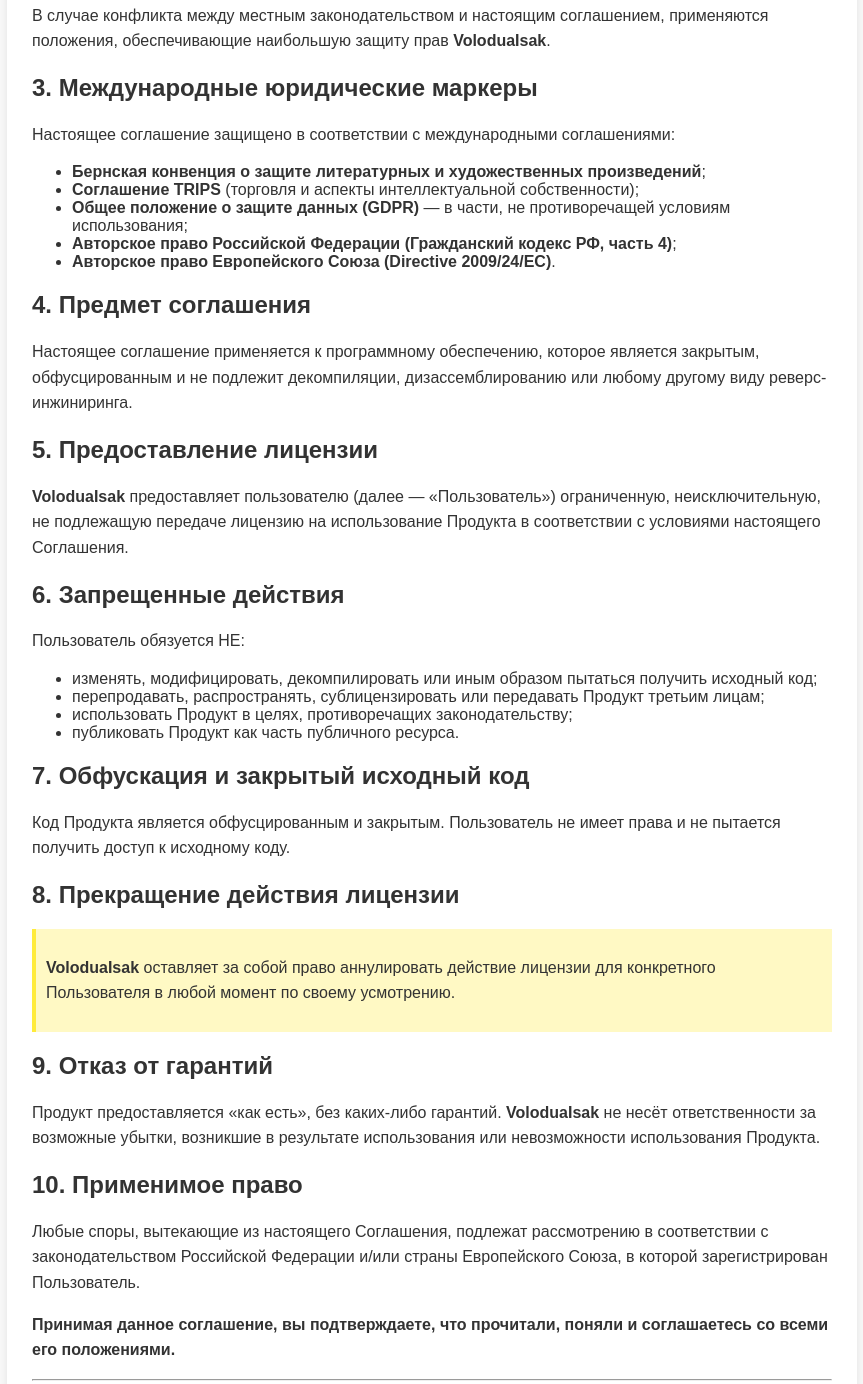
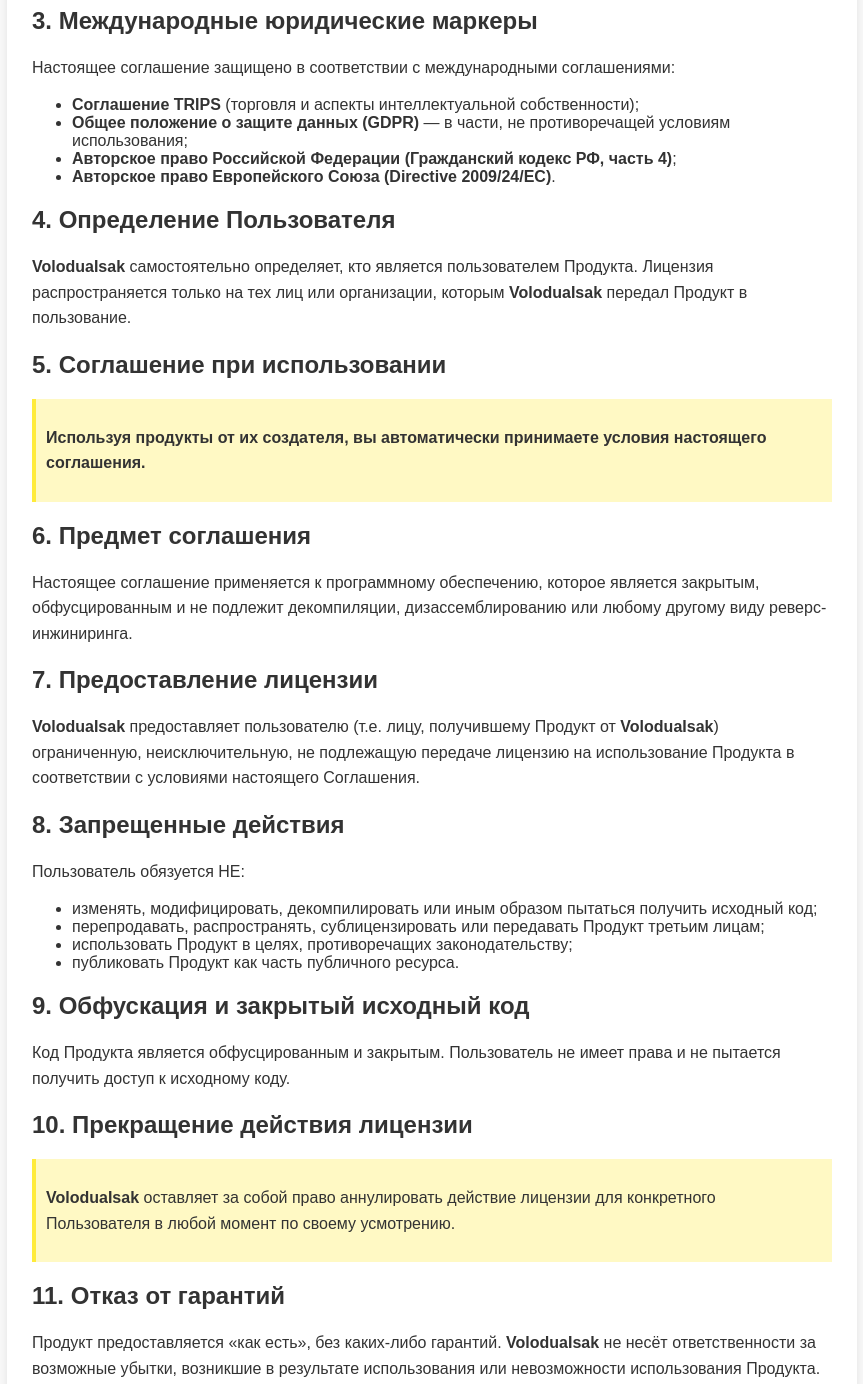
Before and after one commit to VoloduaIsak/license-EULA, a plain HTML site: page license.html in a window 1280 px wide. Shown: the part 645-2029 px from the top of the page, without its empty margins (208-1071 px from the left). Drawn offline with Linux system fonts and the light colour scheme.

Commit message:
Add files via upload

```diff
--- a/license.html
+++ b/license.html
@@ -39,12 +39,11 @@
     <div class="container">
         <h1>Лицензионное соглашение конечного пользователя (EULA)</h1>
 
-        <p><strong>Дата вступления в силу (Дата продления):</strong> 01.01.2025</p>
-        <p><strong>Дата вступления в силу (Дата создания):</strong> 23.09.2021</p>
+        <p><strong>Дата вступления в силу:</strong> 01.01.2025</p>
 
         <p>
-            Настоящее Лицензионное соглашение конечного пользователя (далее — «Соглашение»)
-            регулирует использование программного обеспечения (далее — «Продукт»),
+            Настоящее Лицензионное соглашение конечного пользователя (EULA)
+            регулирует использование программного обеспечения,
             разработанного и защищённого лицом, именуемым <strong>VoloduaIsak</strong>.
         </p>
 
@@ -74,28 +73,41 @@
             Настоящее соглашение защищено в соответствии с международными соглашениями:
         </p>
         <ul>
-            <li><strong>Бернская конвенция о защите литературных и художественных произведений</strong>;</li>
             <li><strong>Соглашение TRIPS</strong> (торговля и аспекты интеллектуальной собственности);</li>
             <li><strong>Общее положение о защите данных (GDPR)</strong> — в части, не противоречащей условиям использования;</li>
             <li><strong>Авторское право Российской Федерации (Гражданский кодекс РФ, часть 4)</strong>;</li>
             <li><strong>Авторское право Европейского Союза (Directive 2009/24/EC)</strong>.</li>
         </ul>
 
-        <h2>4. Предмет соглашения</h2>
+        <h2>4. Определение Пользователя</h2>
+        <p>
+            <strong>VoloduaIsak</strong> самостоятельно определяет, кто является пользователем Продукта.
+            Лицензия распространяется только на тех лиц или организации,
+            которым <strong>VoloduaIsak</strong> передал Продукт в пользование.
+        </p>
+
+        <h2>5. Соглашение при использовании</h2>
+        <div class="highlight">
+            <p>
+                <strong>Используя продукты от их создателя, вы автоматически принимаете условия настоящего соглашения.</strong>
+            </p>
+        </div>
+
+        <h2>6. Предмет соглашения</h2>
         <p>
             Настоящее соглашение применяется к программному обеспечению,
             которое является закрытым, обфусцированным и не подлежит декомпиляции,
             дизассемблированию или любому другому виду реверс-инжиниринга.
         </p>
 
-        <h2>5. Предоставление лицензии</h2>
+        <h2>7. Предоставление лицензии</h2>
         <p>
-            <strong>VoloduaIsak</strong> предоставляет пользователю (далее — «Пользователь»)
+            <strong>VoloduaIsak</strong> предоставляет пользователю (т.е. лицу, получившему Продукт от <strong>VoloduaIsak</strong>)
             ограниченную, неисключительную, не подлежащую передаче лицензию
             на использование Продукта в соответствии с условиями настоящего Соглашения.
         </p>
 
-        <h2>6. Запрещенные действия</h2>
+        <h2>8. Запрещенные действия</h2>
         <p>
             Пользователь обязуется НЕ:
         </p>
@@ -106,13 +118,13 @@
             <li>публиковать Продукт как часть публичного ресурса.</li>
         </ul>
 
-        <h2>7. Обфускация и закрытый исходный код</h2>
+        <h2>9. Обфускация и закрытый исходный код</h2>
         <p>
             Код Продукта является обфусцированным и закрытым.
             Пользователь не имеет права и не пытается получить доступ к исходному коду.
         </p>
 
-        <h2>8. Прекращение действия лицензии</h2>
+        <h2>10. Прекращение действия лицензии</h2>
         <div class="highlight">
             <p>
                 <strong>VoloduaIsak</strong> оставляет за собой право аннулировать действие лицензии
@@ -120,14 +132,14 @@
             </p>
         </div>
 
-        <h2>9. Отказ от гарантий</h2>
+        <h2>11. Отказ от гарантий</h2>
         <p>
             Продукт предоставляется «как есть», без каких-либо гарантий.
             <strong>VoloduaIsak</strong> не несёт ответственности за возможные убытки,
             возникшие в результате использования или невозможности использования Продукта.
         </p>
 
-        <h2>10. Применимое право</h2>
+        <h2>12. Применимое право</h2>
         <p>
             Любые споры, вытекающие из настоящего Соглашения,
             подлежат рассмотрению в соответствии с законодательством Российской Федерации
```
